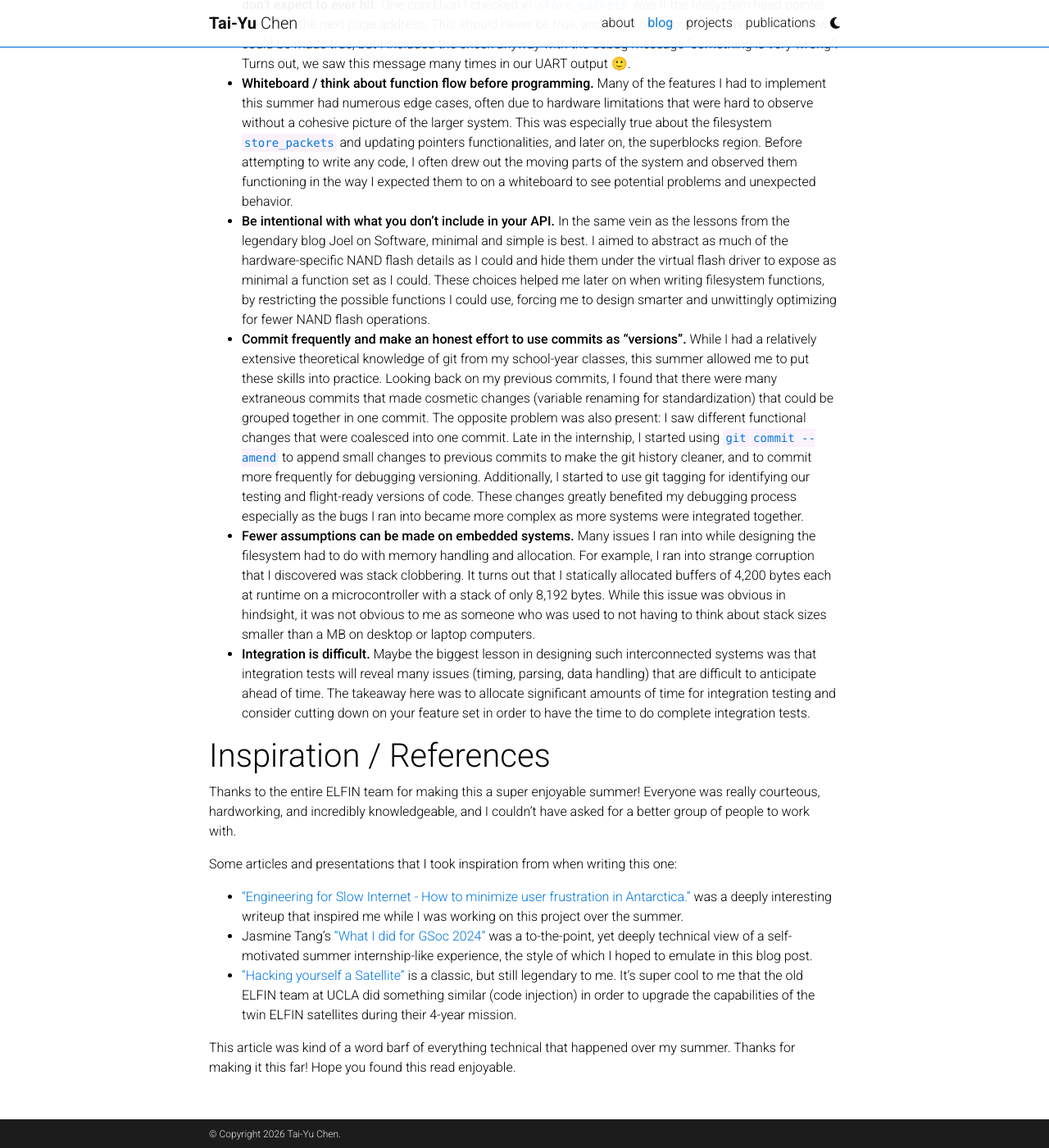
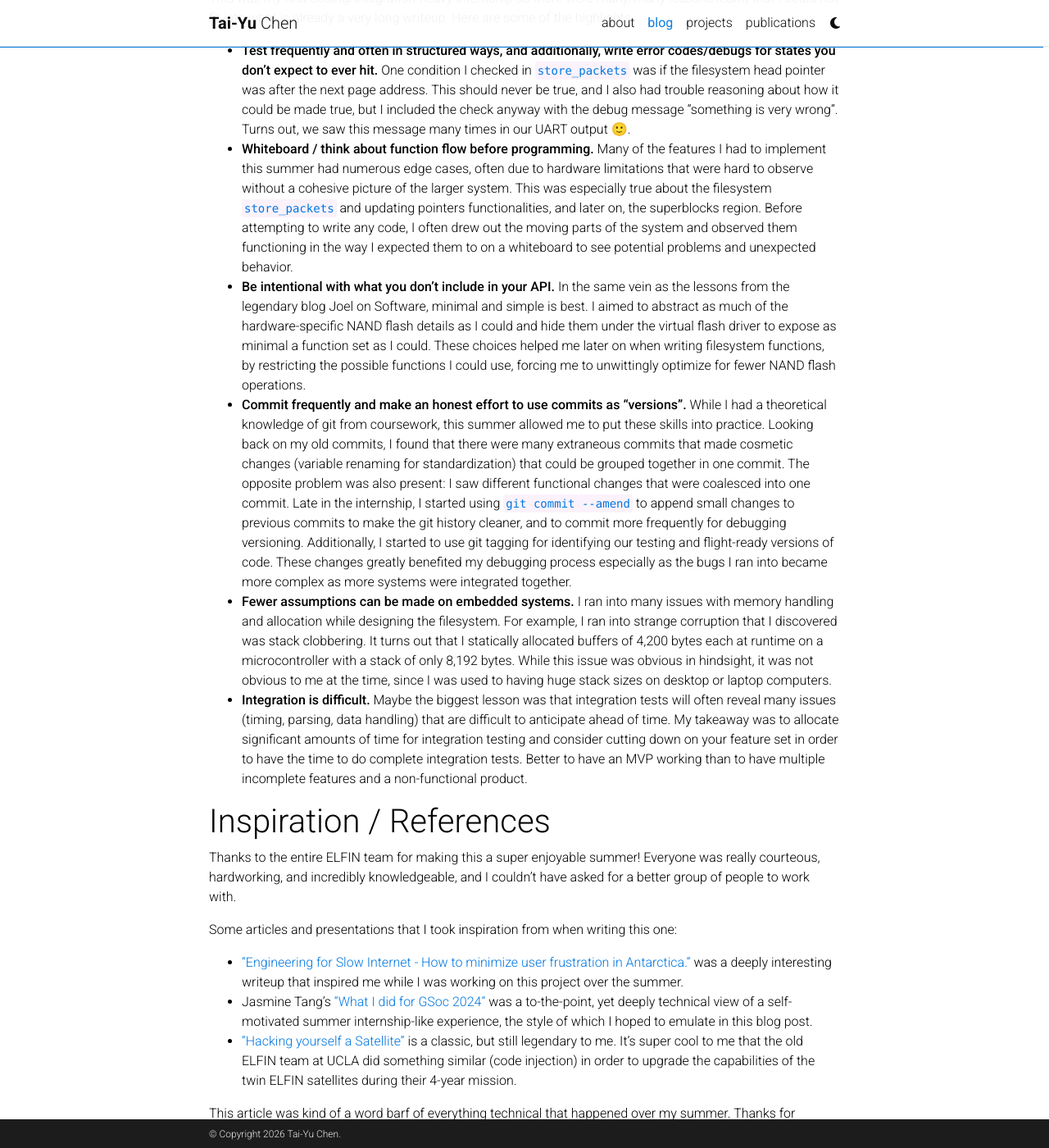
Before and after one commit to utahorange/utahorange.github.io, a Jekyll site: the page built from _posts/2025-9-27-filesystem.md, in a window 1280 px wide and 1400 px high, scrolled down 14987 px. Shown: the whole window at 82% size. Built offline with Jekyll 4.4.1, drawn with Linux system fonts in a browser that asks for light colours; full-size pictures stand in for the smaller copies a plugin makes; comment, search, counter and statistics services are not loaded; a style sheet for code colours, icons or effects is not loaded; some of the changed text lies outside the part shown.

Commit message:
feat: update some articles

```diff
--- a/_posts/2025-9-27-filesystem.md
+++ b/_posts/2025-9-27-filesystem.md
@@ -49,9 +49,9 @@ On the board, there are four data lines for QSPI NAND Flash (`FLASH_QIO0`, `FLAS
 
 ## QSPI NAND Flash operations
 The major operations of the NAND flash are:
-reading a page ("Page Read")
-writing a page ("Page Program")
-erasing a block ("Block Erase")
+* reading a page ("Page Read")
+* writing a page ("Page Program")
+* erasing a block ("Block Erase")
 
 These are generally implemented as a call to the transfer function, which takes a struct bundling a few parameters:
 
@@ -289,10 +292,10 @@ This was my first coding/integration-heavy internship so there were many, many l
 
 * **Test frequently and often in structured ways, and additionally, write error codes/debugs for states you don’t expect to ever hit.** One condition I checked in `store_packets` was if the filesystem head pointer was after the next page address. This should never be true, and I also had trouble reasoning about how it could be made true, but I included the check anyway with the debug message “something is very wrong”. Turns out, we saw this message many times in our UART output 🙂.
 * **Whiteboard / think about function flow before programming.** Many of the features I had to implement this summer had numerous edge cases, often due to hardware limitations that were hard to observe without a cohesive picture of the larger system. This was especially true about the filesystem `store_packets` and updating pointers functionalities, and later on, the superblocks region. Before attempting to write any code, I often drew out the moving parts of the system and observed them functioning in the way I expected them to on a whiteboard to see potential problems and unexpected behavior.
-* **Be intentional with what you don’t include in your API.** In the same vein as the lessons from the legendary blog Joel on Software, minimal and simple is best. I aimed to abstract as much of the hardware-specific NAND flash details as I could and hide them under the virtual flash driver to expose as minimal a function set as I could. These choices helped me later on when writing filesystem functions, by restricting the possible functions I could use, forcing me to design smarter and unwittingly optimizing for fewer NAND flash operations.
-* **Commit frequently and make an honest effort to use commits as “versions”.** While I had a relatively extensive theoretical knowledge of git from my school-year classes, this summer allowed me to put these skills into practice. Looking back on my previous commits, I found that there were many extraneous commits that made cosmetic changes (variable renaming for standardization) that could be grouped together in one commit. The opposite problem was also present: I saw different functional changes that were coalesced into one commit. Late in the internship, I started using `git commit --amend` to append small changes to previous commits to make the git history cleaner, and to commit more frequently for debugging versioning. Additionally, I started to use git tagging for identifying our testing and flight-ready versions of code. These changes greatly benefited my debugging process especially as the bugs I ran into became more complex as more systems were integrated together.
-* **Fewer assumptions can be made on embedded systems.** Many issues I ran into while designing the filesystem had to do with memory handling and allocation. For example, I ran into strange corruption that I discovered was stack clobbering. It turns out that I statically allocated buffers of 4,200 bytes each at runtime on a microcontroller with a stack of only 8,192  bytes. While this issue was obvious in hindsight, it was not obvious to me as someone who was used to not having to think about stack sizes smaller than a MB on desktop or laptop computers.
-* **Integration is difficult.** Maybe the biggest lesson in designing such interconnected systems was that integration tests will reveal many issues (timing, parsing, data handling) that are difficult to anticipate ahead of time. The takeaway here was to allocate significant amounts of time for integration testing and consider cutting down on your feature set in order to have the time to do complete integration tests.
+* **Be intentional with what you don’t include in your API.** In the same vein as the lessons from the legendary blog Joel on Software, minimal and simple is best. I aimed to abstract as much of the hardware-specific NAND flash details as I could and hide them under the virtual flash driver to expose as minimal a function set as I could. These choices helped me later on when writing filesystem functions, by restricting the possible functions I could use, forcing me to unwittingly optimize for fewer NAND flash operations.
+* **Commit frequently and make an honest effort to use commits as “versions”.** While I had a theoretical knowledge of git from coursework, this summer allowed me to put these skills into practice. Looking back on my old commits, I found that there were many extraneous commits that made cosmetic changes (variable renaming for standardization) that could be grouped together in one commit. The opposite problem was also present: I saw different functional changes that were coalesced into one commit. Late in the internship, I started using `git commit --amend` to append small changes to previous commits to make the git history cleaner, and to commit more frequently for debugging versioning. Additionally, I started to use git tagging for identifying our testing and flight-ready versions of code. These changes greatly benefited my debugging process especially as the bugs I ran into became more complex as more systems were integrated together.
+* **Fewer assumptions can be made on embedded systems.** I ran into many issues with memory handling and allocation while designing the filesystem. For example, I ran into strange corruption that I discovered was stack clobbering. It turns out that I statically allocated buffers of 4,200 bytes each at runtime on a microcontroller with a stack of only 8,192  bytes. While this issue was obvious in hindsight, it was not obvious to me at the time, since I  was used to having huge stack sizes on desktop or laptop computers.
+* **Integration is difficult.** Maybe the biggest lesson was that integration tests will often reveal many issues (timing, parsing, data handling) that are difficult to anticipate ahead of time. My takeaway was to allocate significant amounts of time for integration testing and consider cutting down on your feature set in order to have the time to do complete integration tests. Better to have an MVP working than to have multiple incomplete features and a non-functional product.
 
 # Inspiration / References
 
```
Also changed, not shown: other parts of _posts/2025-9-27-filesystem.md (+5 -2 lines), _posts/2025-6-3-automating-notes.md (+3 -0 lines).
